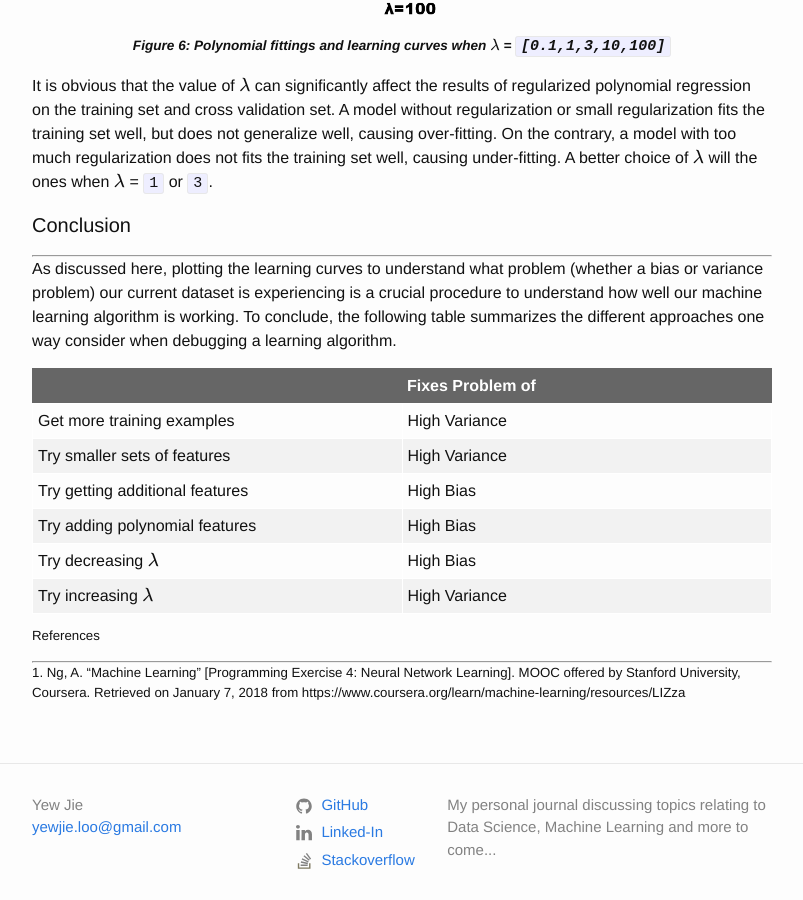
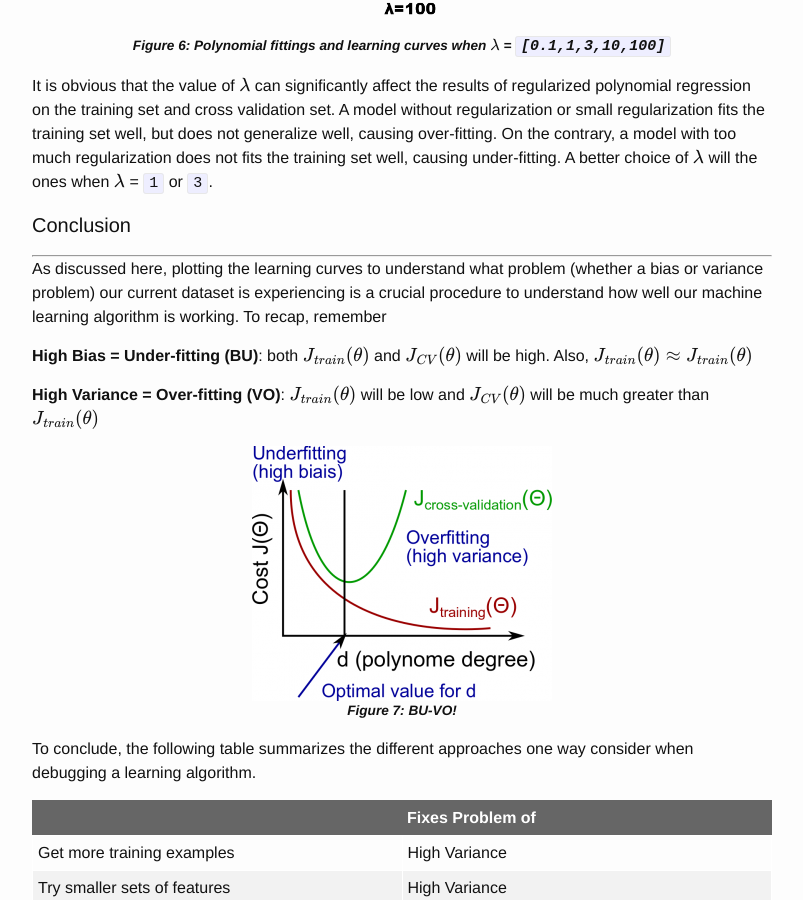
Before and after one commit to yewjie-github/Portfolio, a Jekyll site: the page built from _posts/ML_Cousera/2018-01-07-RLG-and-VB-tradeoff.markdown, in a window 1280 px wide and 900 px high, scrolled down 7803 px. Shown: the whole window, without its empty margins (238-1041 px from the left). Built offline with Jekyll 4.4.1, drawn with Linux system fonts in a browser that asks for light colours; formulas are drawn with MathJax 3.

Commit message:
Content Minor Update

```diff
--- a/_posts/ML_Cousera/2018-01-07-RLG-and-VB-tradeoff.markdown
+++ b/_posts/ML_Cousera/2018-01-07-RLG-and-VB-tradeoff.markdown
@@ -181,7 +181,17 @@ It is obvious that the value of $$\lambda$$ can significantly affect the results
 
 #### Conclusion
 ---
-As discussed here, plotting the learning curves to understand what problem (whether a bias or variance problem) our current dataset is experiencing is a crucial procedure to understand how well our machine learning algorithm is working. To conclude, the following table summarizes the different approaches one way consider when debugging a learning algorithm.
+As discussed here, plotting the learning curves to understand what problem (whether a bias or variance problem) our current dataset is experiencing is a crucial procedure to understand how well our machine learning algorithm is working. To recap, remember
+
+**High Bias = Under-fitting (BU)**: both $$J_{train}(\theta)$$ and $$J_{CV}(\theta)$$ will be high. Also, $$J_{train}(\theta) \approx J_{train}(\theta)$$
+
+**High Variance = Over-fitting (VO)**: $$J_{train}(\theta)$$ will be low and $$J_{CV}(\theta)$$ will be much greater than $$J_{train}(\theta)$$
+
+{: .center}
+![image]({{ site.baseurl }}/public/project-images/regularized_linear_regression/Features-and-polynom-degree.png)
+*Figure 7: BU-VO!*
+
+To conclude, the following table summarizes the different approaches one way consider when debugging a learning algorithm.
 
 |                                 | Fixes Problem of |
 |---------------------------------|------------------|
```
Also changed, not shown: public/project-images/regularized_linear_regression/Features-and-polynom-degree.png (added).
